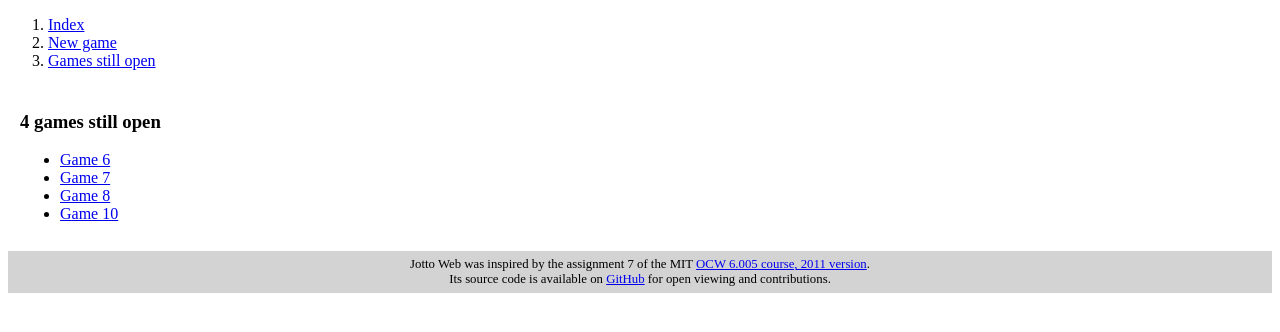
After one commit to acsor/Jotto-Web, a Django app: page /sessions_still_open in a window 1280 px wide. The commit adds this page. Shown: the top 332 px of the page. Run offline with Django 3.2, Linux system fonts and the light colour scheme; data comes from the database, SQL or seed files in the repository; both versions use the stored data as it was after the commit.

Commit message:
Add "games still open" page.

```diff
--- a/JottoWeb/JottoWebApp/templates/jotto/base.html
+++ b/JottoWeb/JottoWebApp/templates/jotto/base.html
@@ -53,6 +53,7 @@
             {% block sidebar %}
                 <li><a href="{% url 'jotto:index' %}">Index</a></li>
                 <li><a href="{% url 'jotto:pre_session' %}">New game</a></li>
+                <li><a href="{% url 'jotto:sessions_still_open' %}">Games still open</a></li>
             {% endblock %}
         </ol>
     </nav>
--- /dev/null
+++ b/JottoWeb/JottoWebApp/templates/jotto/sessions_still_open.html
@@ -0,0 +1,18 @@
+{% extends "jotto/base.html" %}
+
+{% block title %}Games still open | {{ block.super}}{% endblock %}
+
+{% block content %}
+    <p>
+        {% if open_sessions %}
+            <h3>{{ open_sessions|length }} games still open</h3>
+            <ul>
+                {% for s in open_sessions %}
+                    <li><a href="{% url 'jotto:session' s.id %}">Game {{ s.id }}</a></li>
+                {% endfor %}
+            </ul>
+        {% else %}
+            There are no open games to display.
+        {% endif %}
+    </p>
+{% endblock %}
--- a/JottoWeb/JottoWebApp/urls.py
+++ b/JottoWeb/JottoWebApp/urls.py
@@ -10,4 +10,5 @@ urlpatterns = [
     url(r"^new_session$", new_session, name="new_session"),
     url(r"^session/(?P<session_id>\d+)$", session, name="session"),
     url(r"^close_session/(?P<session_id>\d+)$", close_session, name="close_session"),
+    url(r"^sessions_still_open$", sessions_still_open, name="sessions_still_open"),
 ]
--- a/JottoWeb/JottoWebApp/views.py
+++ b/JottoWeb/JottoWebApp/views.py
@@ -43,7 +43,7 @@ def close_session(request, session_id):
     session = get_object_or_404(Session, id=session_id)
     template = loader.get_template("jotto/post_close_session.html")
     var_error = "error_already_ended"
-    config = {
+    context = {
         "session": session,
     }
 
@@ -51,6 +51,15 @@ def close_session(request, session_id):
         session.end_date = timezone.localtime()
         session.save()
     else:
-        config[var_error] = True
+        context[var_error] = True
 
-    return HttpResponse(template.render(config, request))
+    return HttpResponse(template.render(context, request))
+
+
+def sessions_still_open(request):
+    template = loader.get_template("jotto/sessions_still_open.html")
+    context = {
+        "open_sessions": [s for s in Session.objects.all() if s.end_date is None]
+    }
+
+    return HttpResponse(template.render(context, request))
```
Also changed, not shown: JottoWeb/db.sqlite3.
